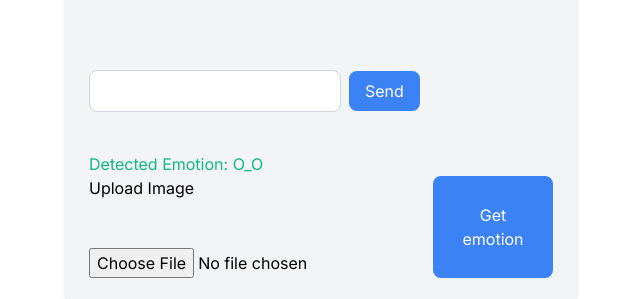
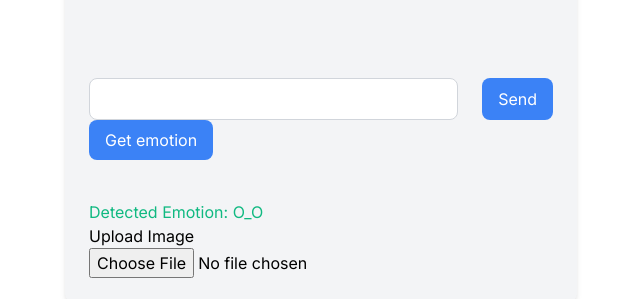
Before and after one commit to johanyim/Emotalk, a Next.js app in the folder my-app/: page / in a window 1280 px wide. Shown: the part 498-797 px from the top of the page, without its empty margins (319-959 px from the left). Built offline with nearby package versions, Linux system fonts and the light colour scheme; no server answers.

Commit message:
seperate component 1

```diff
--- /dev/null
+++ b/my-app/src/app/components/UploadAndDisplayImage.tsx
@@ -0,0 +1,33 @@
+import { useState } from "react";
+import Image from "next/image";
+
+export default function UploadAndDisplayImage({ selectedImage, setSelectedImage }) {
+    const [url, setUrl] = useState<any>();
+
+    return (
+        <div>
+            <h1>Upload Image</h1>
+            <input
+                type="file"
+                name="myImage"
+                onChange={(event) => {
+                    const image = event.target.files[0]
+                    setSelectedImage(image);
+                    setUrl(URL.createObjectURL(image))
+                }}
+            />
+            {selectedImage && (
+                <div className="flex gap-8">
+                    <Image
+                        width={200}
+                        height={200}
+                        src={url}
+                        alt="uploaded image"
+                    />
+                    <button onClick={() => setSelectedImage(null)}>Remove</button>
+                </div>
+            )}
+
+        </div>
+    );
+};
--- a/my-app/src/app/page.tsx
+++ b/my-app/src/app/page.tsx
@@ -1,12 +1,12 @@
 "use client"; // This is a client component 👈🏽
 import Webcam from "react-webcam";
 
-import Image from "next/image";
 import { useEffect, useState } from 'react';
 import { Socket, io } from "socket.io-client"
 
 import React from 'react'
 import { socketClient } from "./socket/socket";
+import UploadAndDisplayImage from "./components/UploadAndDisplayImage";
 
 interface Message {
   sender: string;
@@ -115,8 +115,8 @@ export default function Home() {
             const { sender, message, emotion } = messageObject;
             return (
               <div key={index} className="mb-2">
-                 {sender}:
-                 <span>{message}, {`emotion: ${emotion}`}</span>
+                {sender}:
+                <span>{message}, {`emotion: ${emotion}`}</span>
               </div>
             );
           })}
@@ -124,12 +124,12 @@ export default function Home() {
       </div>
 
       <div className=" ">
-        <form className=" ">
+        <form className="flex gap-4 ">
           <input
             type="text"
             value={messageInput}
             onChange={(e) => setMessageInput(e.target.value)}
-            className="border border-gray-300 p-2 rounded-lg mr-2"
+            className="border border-gray-300 p-2 rounded-lg mr-2 w-full"
           />
           <button
             onClick={sendMessage}
@@ -138,6 +138,12 @@ export default function Home() {
             Send
           </button>
         </form>
+        <button
+          onClick={() => updateEmotion(selectedImage)}
+          className="bg-blue-500 text-white px-4 py-2 rounded-lg hover:bg-blue-600"
+        >
+          Get emotion
+        </button>
         {/* <WebcamCapture /> */}
 
         <div className=" mt-10">
@@ -145,12 +151,7 @@ export default function Home() {
           <div className="flex ">
 
             <UploadAndDisplayImage selectedImage={selectedImage} setSelectedImage={setSelectedImage} />
-            <button
-              onClick={() => updateEmotion(selectedImage)}
-              className="bg-blue-500 text-white px-4 py-2 rounded-lg hover:bg-blue-600"
-            >
-              Get emotion
-            </button>
+
           </div>
         </div>
       </div>
@@ -171,39 +172,3 @@ function blobConvert(imageSrc) {
 
   return blob;
 }
-
-const UploadAndDisplayImage = ({ selectedImage, setSelectedImage }) => {
-  const [url, setUrl] = useState<any>();
-
-  return (
-    <div>
-      <h1>Upload Image</h1>
-
-      {selectedImage && (
-        <div>
-          <Image
-            width={200}
-            height={200}
-            src={url}
-            alt="uploaded image"
-          />
-          <br />
-          <button onClick={() => setSelectedImage(null)}>Remove</button>
-        </div>
-      )}
-
-      <br />
-      <br />
-
-      <input
-        type="file"
-        name="myImage"
-        onChange={(event) => {
-          const image = event.target.files[0]
-          setSelectedImage(image);
-          setUrl(URL.createObjectURL(image))
-        }}
-      />
-    </div>
-  );
-};
```
